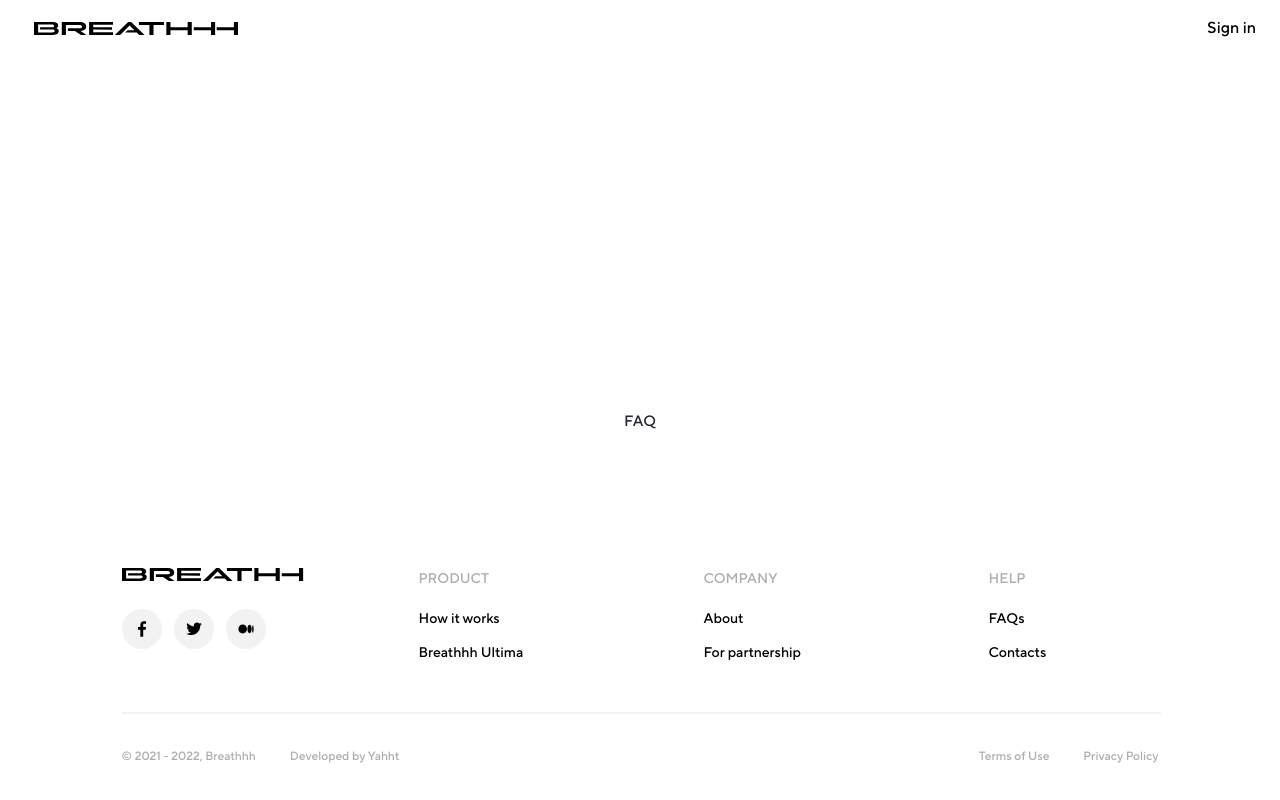
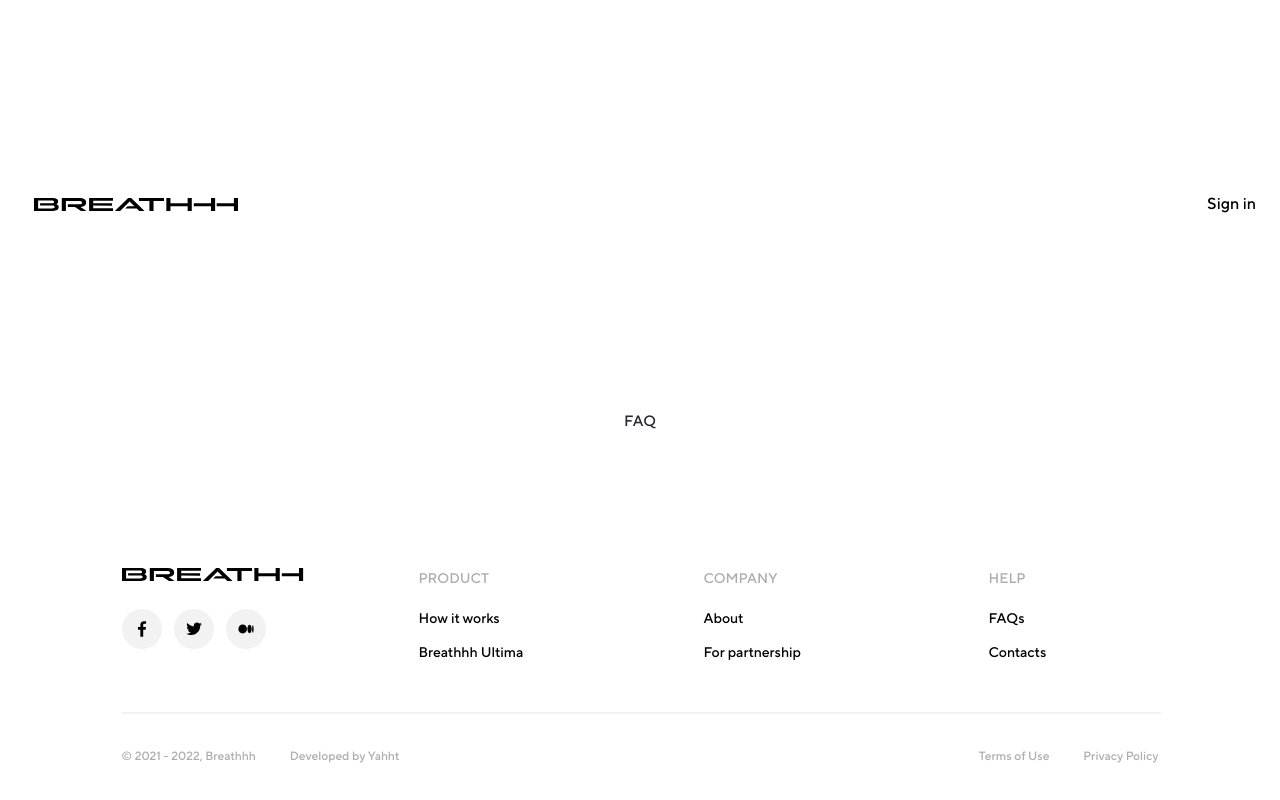
Before and after one commit to Delendik/breathhh4, a React (Create React App) app: page /faq in a window 1280 px wide. Built offline with nearby package versions, Linux system fonts and the light colour scheme.

Commit message:
added IntersectionObserver

```diff
--- a/src/components/Header/Header.tsx
+++ b/src/components/Header/Header.tsx
@@ -1,4 +1,4 @@
-import { useState, useEffect } from 'react'
+import { useState, useEffect, useRef } from 'react'
 import { Link } from '@reach/router'
 import { observer } from 'mobx-react-lite'
 import { UserStore } from 'src/store/UserStore'
@@ -119,28 +119,60 @@ interface IProps {
 
 export const Header: React.FC<IProps> = observer((props) => {
   const { enableNav, showSticky } = props
-  const [scroll, setScroll] = useState(0)
+  const [scroll, setScroll] = useState(false)
   const [up, setUp] = useState(false)
+
+  const watcherRef = useRef<HTMLDivElement>(null)
+  const headerRef = useRef<HTMLDivElement>(null)
+
   useEffect(() => {
-    const doSomething = () => {
-      setScroll(window.scrollY)
-      if (window.scrollY >= 700) {
+    const options = {
+      root: document,
+      rootMargin: `700px`,
+      threshold: 0,
+    }
+
+    const callback = (entries) => {
+      entries.forEach((entry) => {
+        if (entry.isIntersecting) {
+          setScroll(false)
+        } else {
           setUp(true)
+          setScroll(true)
         }
-      if (window.scrollY < 200) {
+      })
+    }
+
+    const options2 = {
+      root: document,
+      rootMargin: `200px`,
+      threshold: 0,
+    }
+
+    const callback2 = (entries) => {
+      entries.forEach((entry) => {
+        if (entry.isIntersecting) {
           setUp(false)
         }
+      })
     }
 
-    window.addEventListener(`scroll`, doSomething)
+    const scrollObserver = new IntersectionObserver(callback, options)
+    const scrollObserver2 = new IntersectionObserver(callback2, options2)
+
+    scrollObserver.observe(watcherRef.current)
+    scrollObserver2.observe(watcherRef.current)
     return () => {
-      window.removeEventListener(`scroll`, doSomething)
+      scrollObserver.unobserve(headerRef.current)
+      scrollObserver2.unobserve(headerRef.current)
     }
-  }, [])
-  const sticky = scroll >= 700 ? `show` : scroll < 700 && up && `hide`
+  }, [headerRef])
+  const sticky = scroll ? `show` : !scroll && up && `hide`
   return (
-    <Root className={scroll < 200 || showSticky !== undefined ? `top` : sticky}>
-      {scroll >= 700 && <Border />}
+    <>
+      <div ref={watcherRef} />
+      <Root ref={headerRef} className={!up || showSticky !== undefined ? `top` : sticky}>
+        {scroll && <Border />}
         <ButtonContainer>
           <Link to="/">
             <Title />
@@ -199,5 +231,6 @@ export const Header: React.FC<IProps> = observer((props) => {
           )}
         </ButtonContainer>
       </Root>
+    </>
   )
 })
```
Lines whose indentation alone changed are shown as unchanged.
